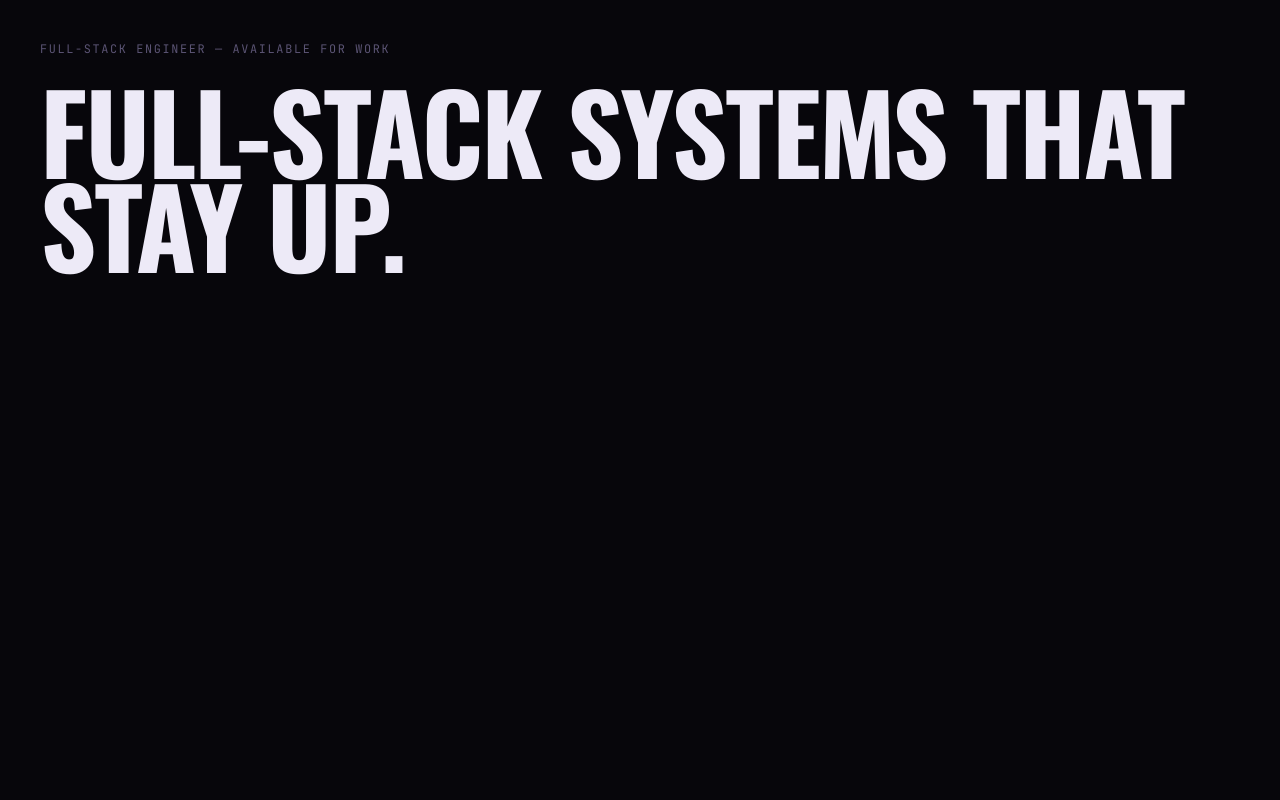
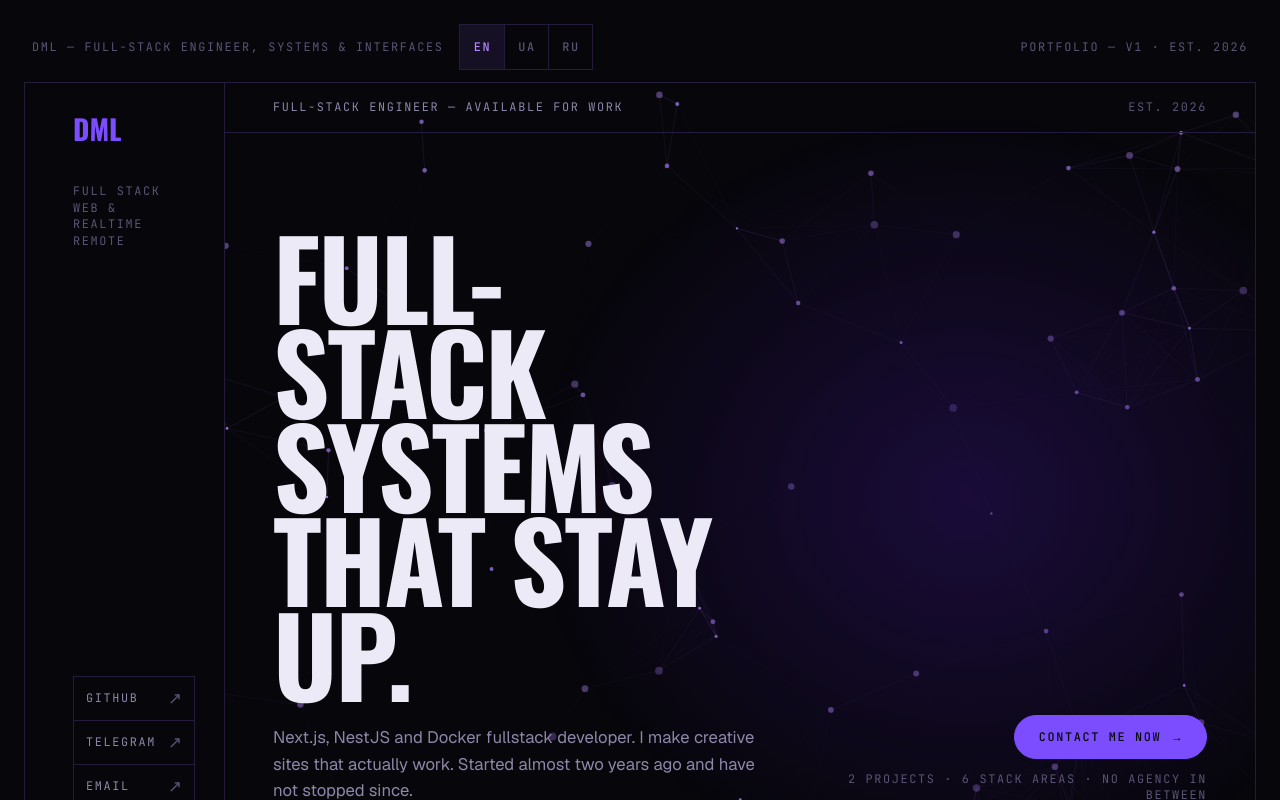
Before and after one commit to DML142/dml-central-v1, a Next.js app: page / in a window 1280 px wide. Shown: the top 800 px of the page. Built offline with nearby package versions, Linux system fonts and the light colour scheme.

Commit message:
feat(page): compose the frame, hero, about and contact band

```diff
--- a/src/app/page.tsx
+++ b/src/app/page.tsx
@@ -1,12 +1,35 @@
+import { FooterBar } from '@/components/layout/FooterBar';
+import { FrameBox, FrameGrid } from '@/components/layout/FrameGrid';
+import { LocaleSync } from '@/components/layout/LocaleSync';
+import { SideRail } from '@/components/layout/SideRail';
+import { SkipLink } from '@/components/layout/SkipLink';
+import { TopBar } from '@/components/layout/TopBar';
+import { About } from '@/features/about/About';
+import { ContactBand } from '@/features/contact/ContactBand';
+import { Constellation } from '@/features/hero/Constellation';
+import { Hero } from '@/features/hero/Hero';
+
 export default function Home() {
   return (
-    <main className="p-4">
-      <p className="text-meta tracking-micro text-text-faint font-mono uppercase">
-        Full-stack engineer — available for work
-      </p>
-      <h1 className="font-display text-display-xl tracking-display leading-display mt-6 uppercase">
-        Full-stack systems that stay up.
-      </h1>
-    </main>
+    <>
+      <LocaleSync />
+      <SkipLink />
+
+      <FrameGrid>
+        <TopBar />
+
+        <FrameBox>
+          <SideRail />
+
+          <main id="main" className="min-w-0">
+            <Hero field={<Constellation />} />
+            <About />
+            <ContactBand />
+          </main>
+        </FrameBox>
+
+        <FooterBar />
+      </FrameGrid>
+    </>
   );
 }
```
